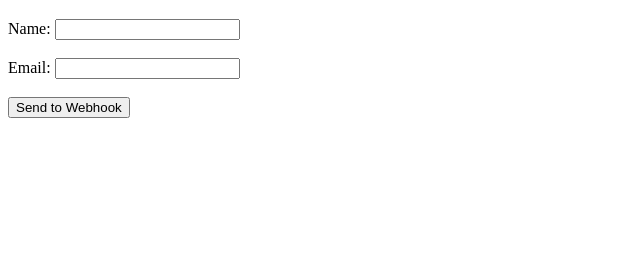
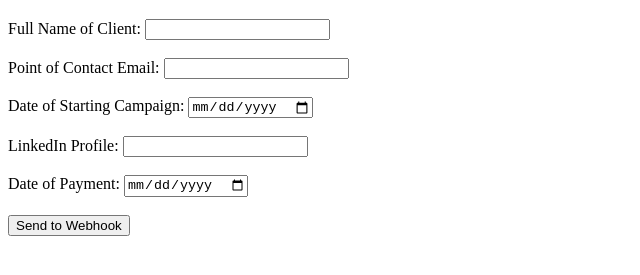
Before and after one commit to jonathangetonapod/stage_client_onboarding, a website: page public/index.html in a window 1280 px wide. Shown: the part 61-336 px from the top of the page, without its empty margins (0-640 px from the left). Drawn offline with Linux system fonts and the light colour scheme.

Commit message:
new index

```diff
--- a/public/index.html
+++ b/public/index.html
@@ -8,10 +8,21 @@
 <body>
     <h1>Client Onboarding</h1>
     <form id="webhookForm">
-        <label for="name">Name:</label>
-        <input type="text" id="name" name="name" required><br><br>
-        <label for="email">Email:</label>
-        <input type="email" id="email" name="email" required><br><br>
+        <label for="clientFullName">Full Name of Client:</label>
+        <input type="text" id="clientFullName" name="clientFullName" required><br><br>
+
+        <label for="contactEmail">Point of Contact Email:</label>
+        <input type="email" id="contactEmail" name="contactEmail" required><br><br>
+
+        <label for="campaignStartDate">Date of Starting Campaign:</label>
+        <input type="date" id="campaignStartDate" name="campaignStartDate" required><br><br>
+
+        <label for="linkedInProfile">LinkedIn Profile:</label>
+        <input type="url" id="linkedInProfile" name="linkedInProfile" required><br><br>
+
+        <label for="paymentDate">Date of Payment:</label>
+        <input type="date" id="paymentDate" name="paymentDate" required><br><br>
+
         <button type="submit">Send to Webhook</button>
     </form>
 
@@ -19,8 +30,11 @@
         document.getElementById('webhookForm').addEventListener('submit', function(event) {
             event.preventDefault();
             const data = {
-                name: document.getElementById('name').value,
-                email: document.getElementById('email').value
+                clientFullName: document.getElementById('clientFullName').value,
+                contactEmail: document.getElementById('contactEmail').value,
+                campaignStartDate: document.getElementById('campaignStartDate').value,
+                linkedInProfile: document.getElementById('linkedInProfile').value,
+                paymentDate: document.getElementById('paymentDate').value,
             };
 
             fetch('/send-webhook', {
```
